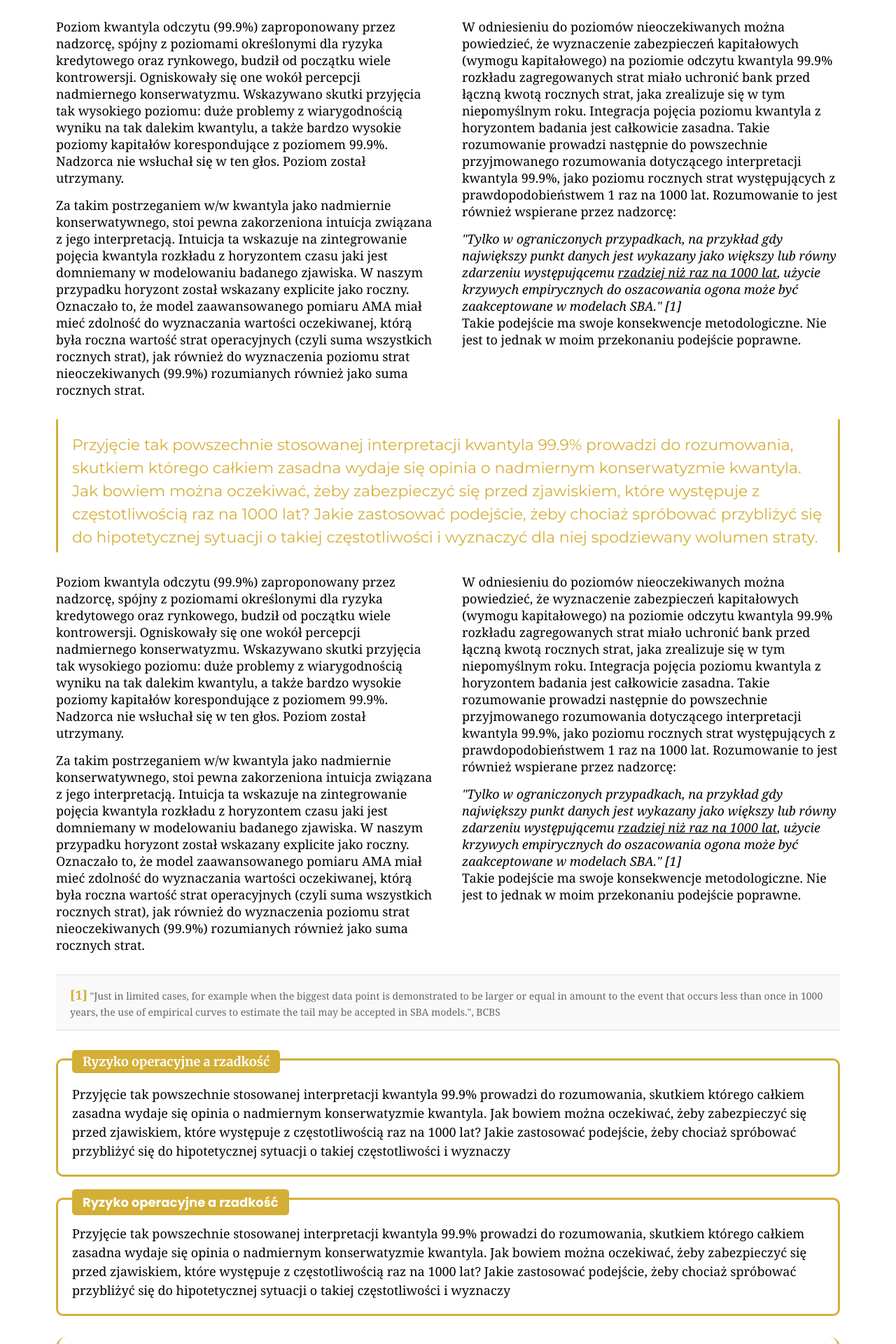
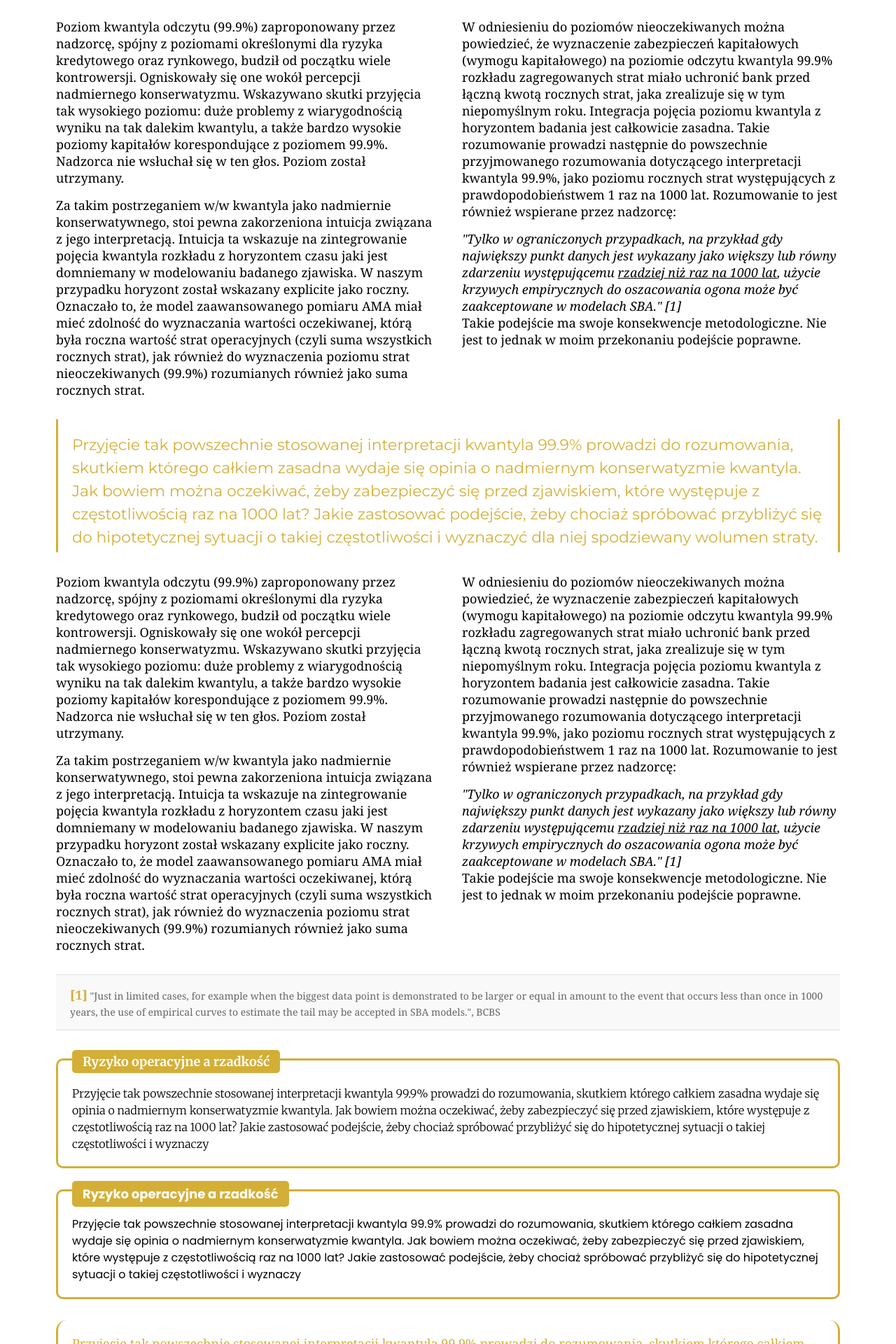
Before and after one commit to MaciejBuczak/risk-research, a Jekyll site: the page built from art-oprisk-kw999_v3_9.md, in a window 1280 px wide. Shown: the part 4480-6400 px from the top of the page at 70% size. Built offline with Jekyll 4.4.1, drawn with Linux system fonts in a browser that asks for light colours.

Commit message:
Update art-oprisk-kw999-layout_v3_9.html

```diff
--- a/_layouts/art-oprisk-kw999-layout_v3_9.html
+++ b/_layouts/art-oprisk-kw999-layout_v3_9.html
@@ -1204,7 +1204,7 @@
 
   <!-- Treść bloku -->
   <div style="margin-top: 15px; font-family: 'Merriweather', serif; font-size: 16px; font-weight: 300; line-height: 1.5;">
-    <p>Przyjęcie tak powszechnie stosowanej interpretacji kwantyla 99.9% prowadzi do rozumowania, skutkiem którego całkiem zasadna wydaje się opinia o nadmiernym konserwatyzmie kwantyla. Jak bowiem można oczekiwać, żeby zabezpieczyć się przed zjawiskiem, które występuje z częstotliwością raz na 1000 lat? Jakie zastosować podejście, żeby chociaż spróbować przybliżyć się do hipotetycznej sytuacji o takiej częstotliwości i wyznaczy</p>
+    <p style="margin-top: 15px; font-family: 'Merriweather', serif; font-size: 16px; font-weight: 300; line-height: 1.5;">Przyjęcie tak powszechnie stosowanej interpretacji kwantyla 99.9% prowadzi do rozumowania, skutkiem którego całkiem zasadna wydaje się opinia o nadmiernym konserwatyzmie kwantyla. Jak bowiem można oczekiwać, żeby zabezpieczyć się przed zjawiskiem, które występuje z częstotliwością raz na 1000 lat? Jakie zastosować podejście, żeby chociaż spróbować przybliżyć się do hipotetycznej sytuacji o takiej częstotliwości i wyznaczy</p>
   </div>
 </div>
 
@@ -1219,7 +1219,7 @@
 
   <!-- Treść bloku -->
   <div style="margin-top: 15px; font-family: 'Poppins', serif; font-size: 16px; line-height: 1.5;">
-    <p>Przyjęcie tak powszechnie stosowanej interpretacji kwantyla 99.9% prowadzi do rozumowania, skutkiem którego całkiem zasadna wydaje się opinia o nadmiernym konserwatyzmie kwantyla. Jak bowiem można oczekiwać, żeby zabezpieczyć się przed zjawiskiem, które występuje z częstotliwością raz na 1000 lat? Jakie zastosować podejście, żeby chociaż spróbować przybliżyć się do hipotetycznej sytuacji o takiej częstotliwości i wyznaczy</p>
+    <p style="margin-top: 15px; font-family: 'Poppins', serif; font-size: 16px; line-height: 1.5;">Przyjęcie tak powszechnie stosowanej interpretacji kwantyla 99.9% prowadzi do rozumowania, skutkiem którego całkiem zasadna wydaje się opinia o nadmiernym konserwatyzmie kwantyla. Jak bowiem można oczekiwać, żeby zabezpieczyć się przed zjawiskiem, które występuje z częstotliwością raz na 1000 lat? Jakie zastosować podejście, żeby chociaż spróbować przybliżyć się do hipotetycznej sytuacji o takiej częstotliwości i wyznaczy</p>
   </div>
 </div>
 
```
